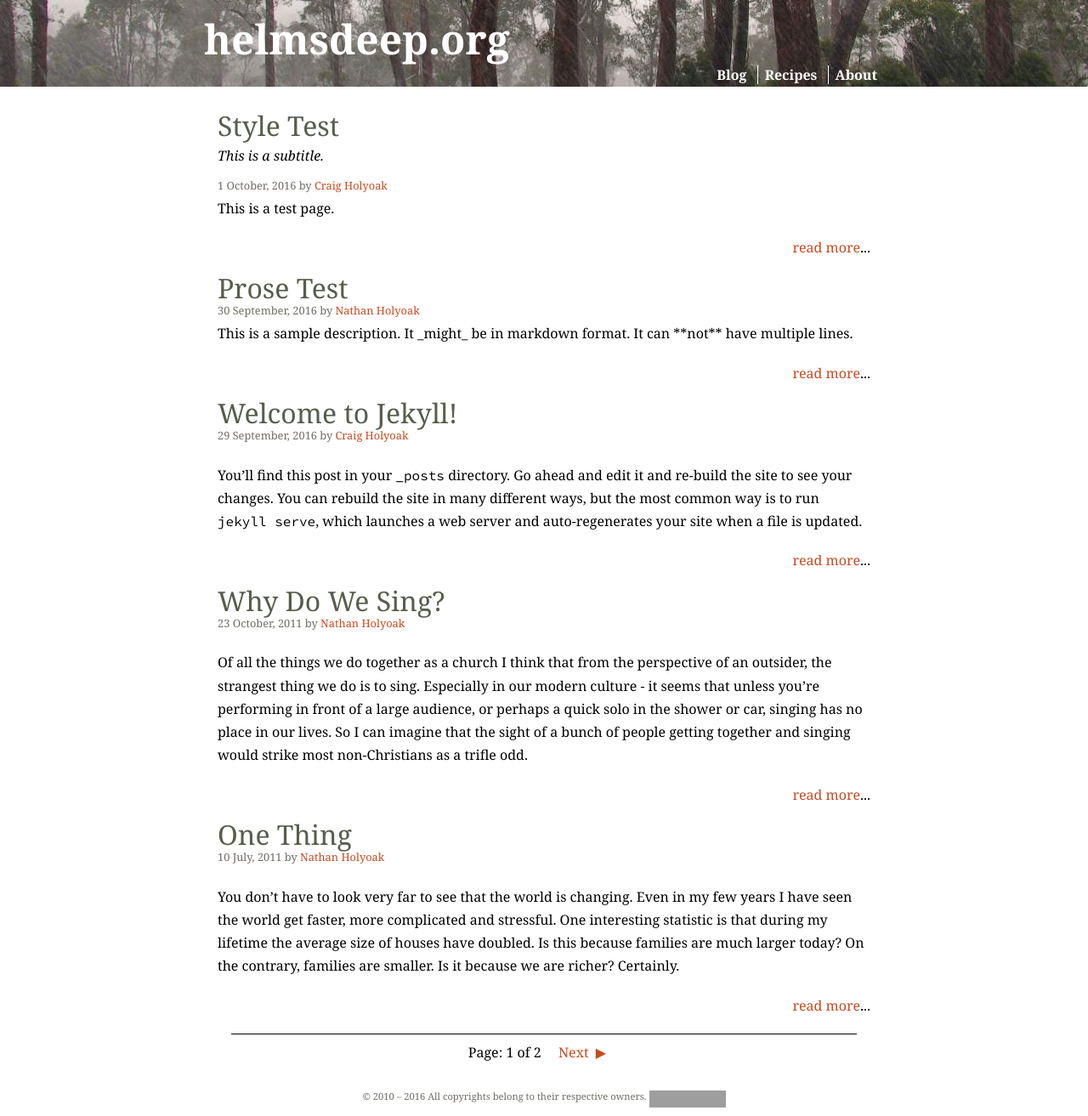
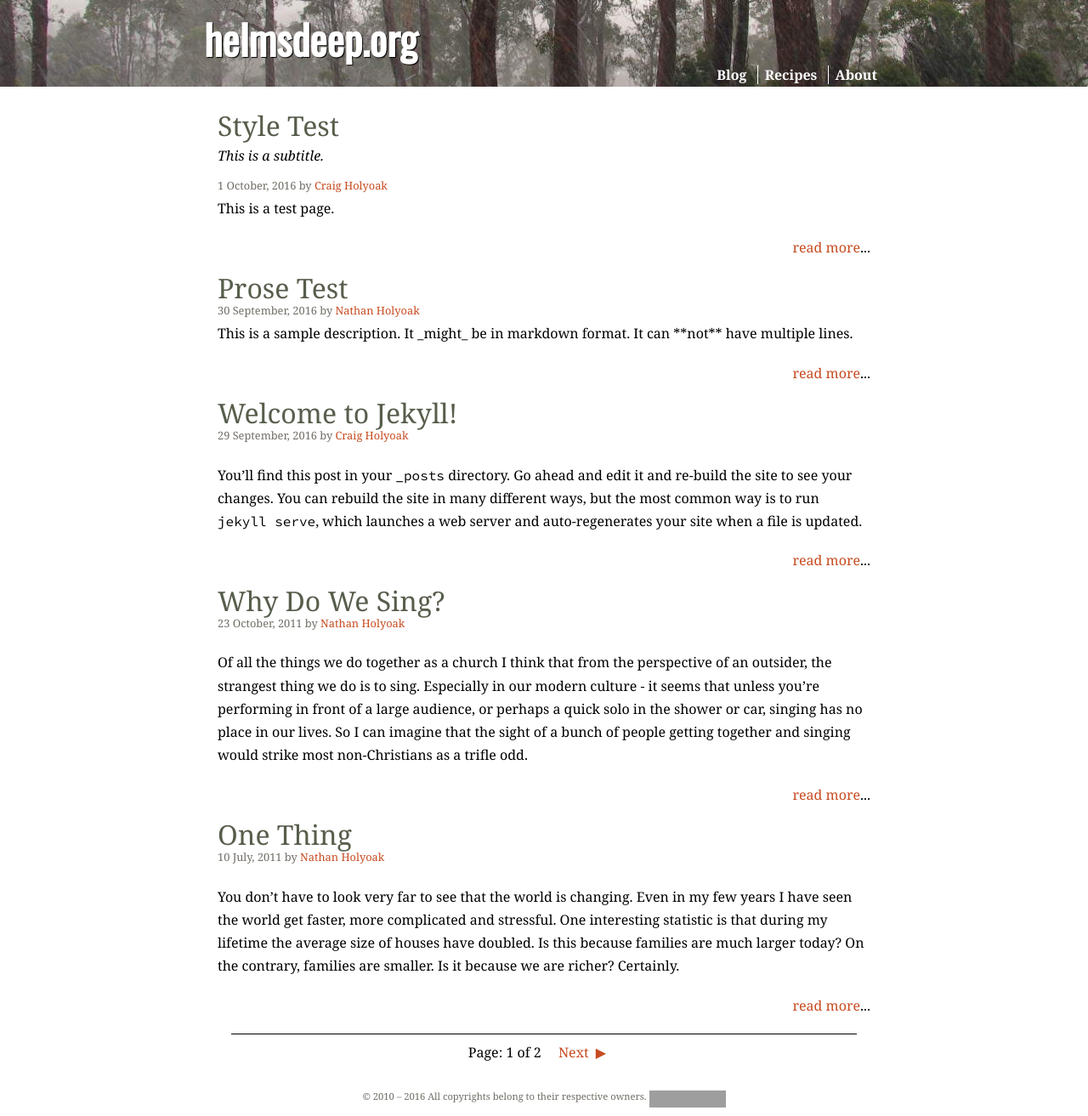
Before and after one commit to nathanholyoak/helmsdeep.github.io, a Jekyll site: the page built from index.html, in a window 1280 px wide. Shown: the whole page at 85% size. Built offline with Jekyll 4.4.1, drawn with Linux system fonts in a browser that asks for light colours; some web fonts are replaced; the list of posts is cut into pages by our own code; grey boxes are pictures that could not be loaded.

Commit message:
Style tweaks

```diff
--- a/_includes/head.html
+++ b/_includes/head.html
@@ -6,7 +6,7 @@
 
   <meta name="viewport" content="width=device-width,minimum-scale=1,initial-scale=1.0">
 
-  <link rel="stylesheet" href="https://fonts.googleapis.com/css?family=Sorts+Mill+Goudy|Source+Code+Pro">
+  <link rel="stylesheet" href="https://fonts.googleapis.com/css?family=Sorts+Mill+Goudy|Source+Code+Pro|Oswald">
   <link rel="stylesheet" href="{{ "/css/default.css" | prepend: site.baseurl }}">
   <link rel="canonical" href="{{ page.url | replace:'index.html','' | prepend: site.baseurl | prepend: site.url }}">
   <link rel="alternate" type="application/rss+xml" title="{{ site.title }}" href="{{ "/rss.xml" | prepend: site.baseurl | prepend: site.url }}">
--- a/css/default.scss
+++ b/css/default.scss
@@ -232,9 +232,15 @@ body > header a:hover {
 
 body > header > h1 {
     padding: 2rem 0 1rem;
+    font-family: 'Oswald';
     font-size: 3rem;
     font-variant: none;
     border: 0;
+    text-shadow: 1px 1px 1px black;
+}
+
+body > header > h1 > a:hover {
+    color: white;
 }
 
 body > header > nav {
```
